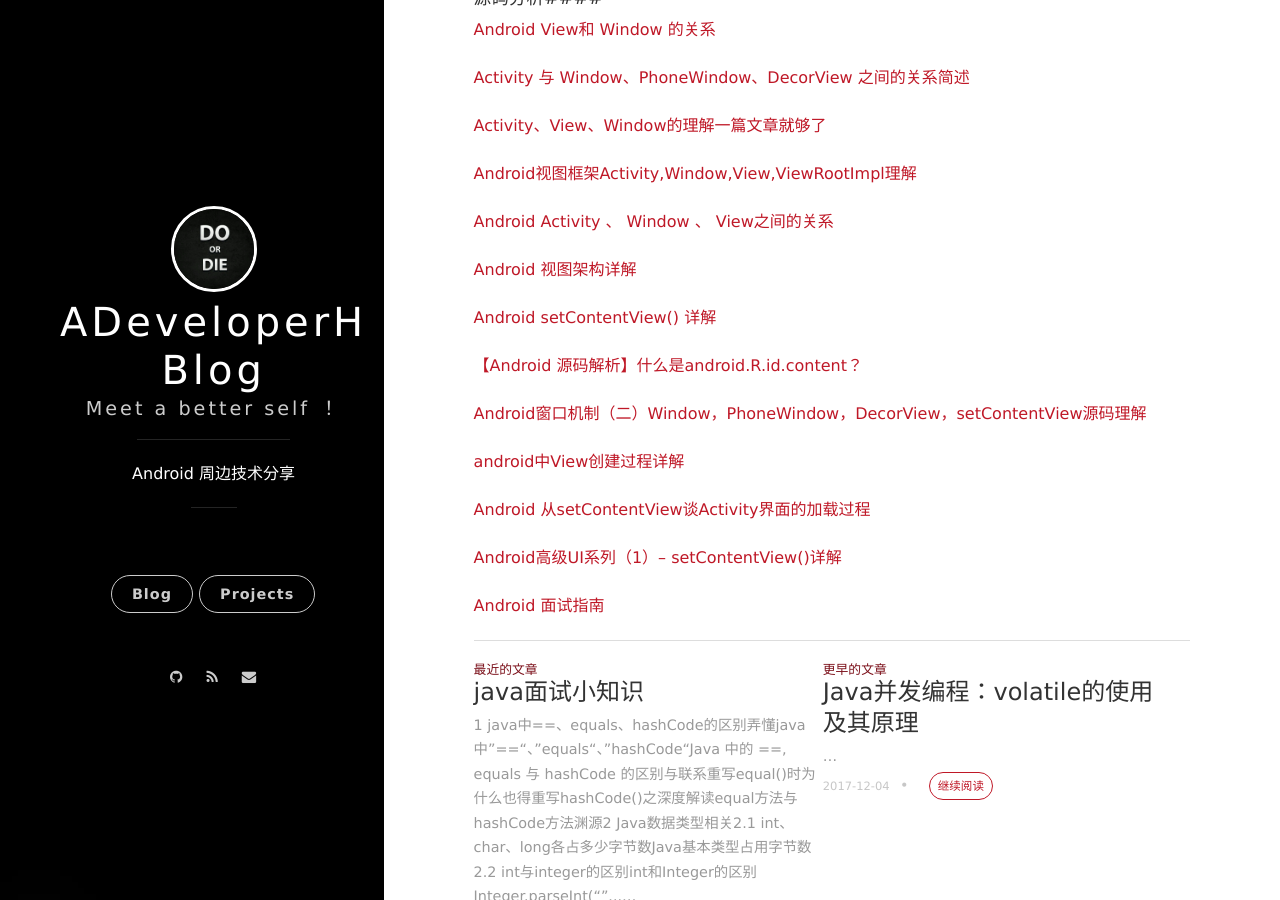
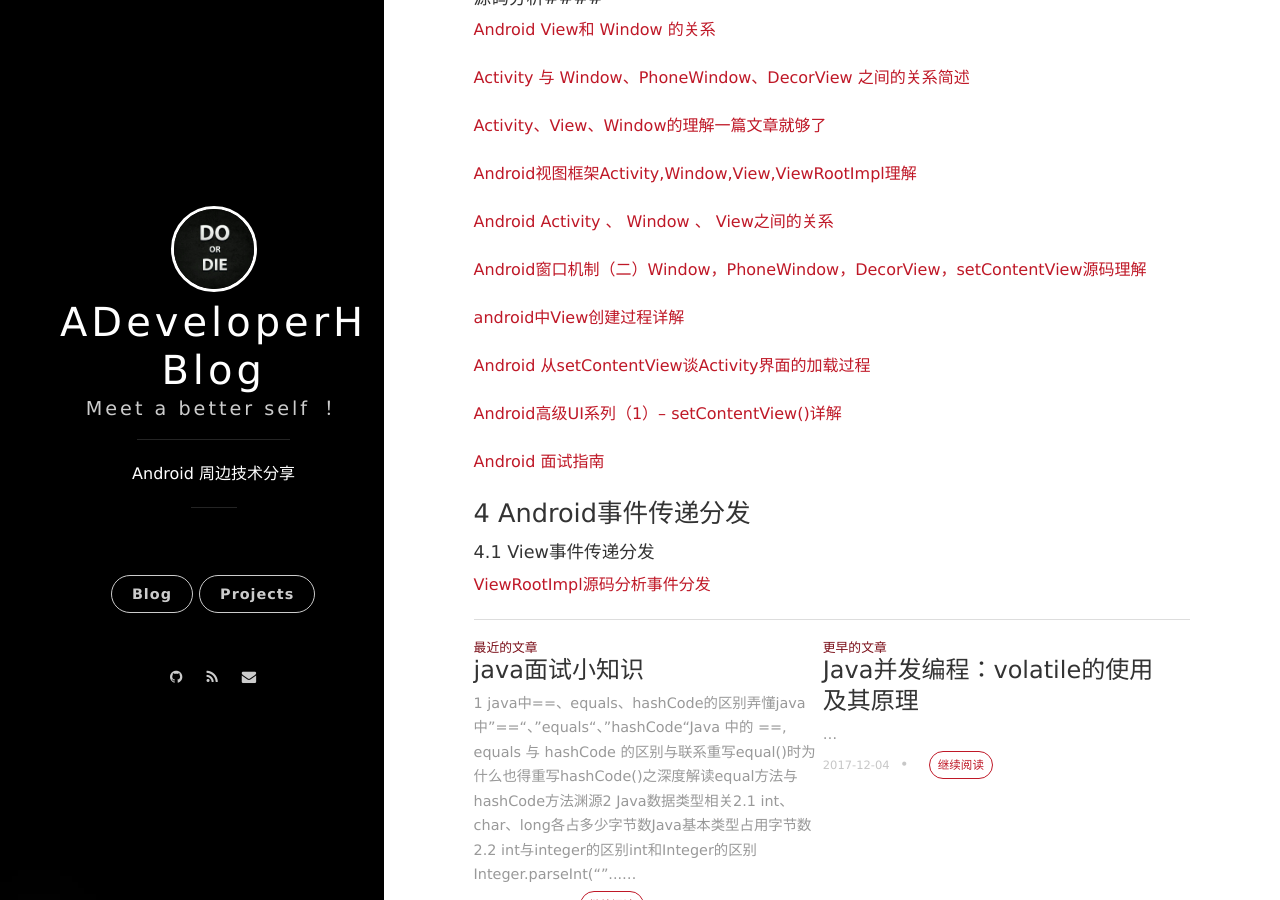
Before and after one commit to ADeveloperH/ADeveloperH.github.io, a Jekyll site: the page built from _posts/2018-03-08-interviewknowledge_android.md, in a window 1280 px wide and 900 px high, scrolled down 2867 px. Built offline with Jekyll 4.4.1, drawn with Linux system fonts in a browser that asks for light colours; nearby versions of some CDN libraries; comment, search, counter and statistics services are not loaded.

```diff
--- a/_posts/2018-03-08-interviewknowledge_android.md
+++ b/_posts/2018-03-08-interviewknowledge_android.md
@@ -135,12 +135,6 @@
 
 [ Android Activity 、 Window 、 View之间的关系](https://blog.csdn.net/u011733020/article/details/49465707)
 
-[Android 视图架构详解](https://juejin.im/entry/571338c7c4c9710054cea455)
-
-[Android setContentView() 详解](https://juejin.im/entry/59116dd044d904007bf99e09)
-
-[【Android 源码解析】什么是android.R.id.content？](https://blog.csdn.net/colinandroid/article/details/77748695)
-
 [Android窗口机制（二）Window，PhoneWindow，DecorView，setContentView源码理解](https://www.jianshu.com/p/e42b638944ae)
 
 [android中View创建过程详解](http://www.jacpy.com/2016/12/13/android-view-create-detail.html)
@@ -150,3 +144,9 @@
 [Android高级UI系列（1）-- setContentView()详解](http://imlerry.com/2017/05/08/02.Android%E9%AB%98%E7%BA%A7UI%E7%B3%BB%E5%88%97%EF%BC%881%EF%BC%89-setContentView-%E8%AF%A6%E8%A7%A3/)
 
 [Android 面试指南](https://love2.io/@funkkiid/doc/android_interview//android/basis/decorview.md)
+
+### 4 Android事件传递分发 ###
+
+#### 4.1 View事件传递分发 ####
+
+[ViewRootImpl源码分析事件分发](https://www.jianshu.com/p/9e6c54739217)
```
Also changed, not shown: _posts/2018-03-28-interviewknowledge_otherlibrary.md (added, +9 -0 lines).
